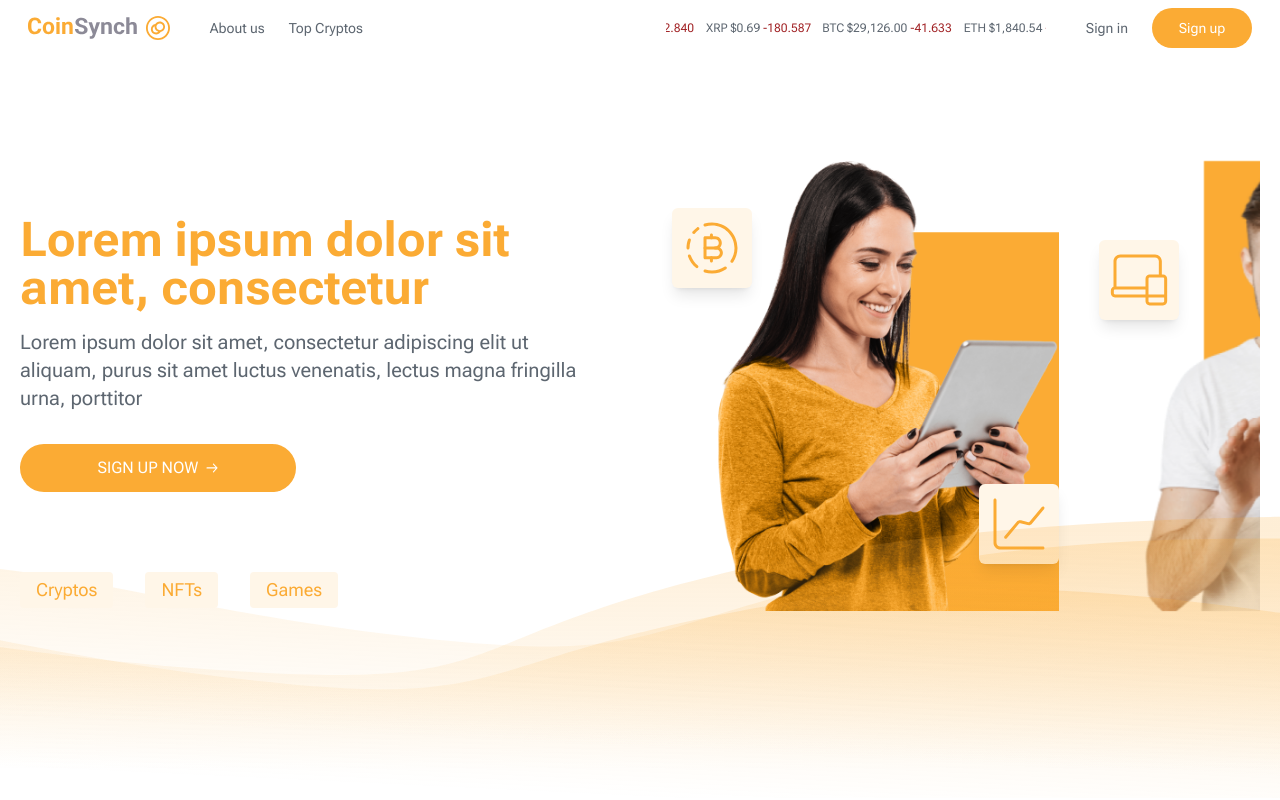
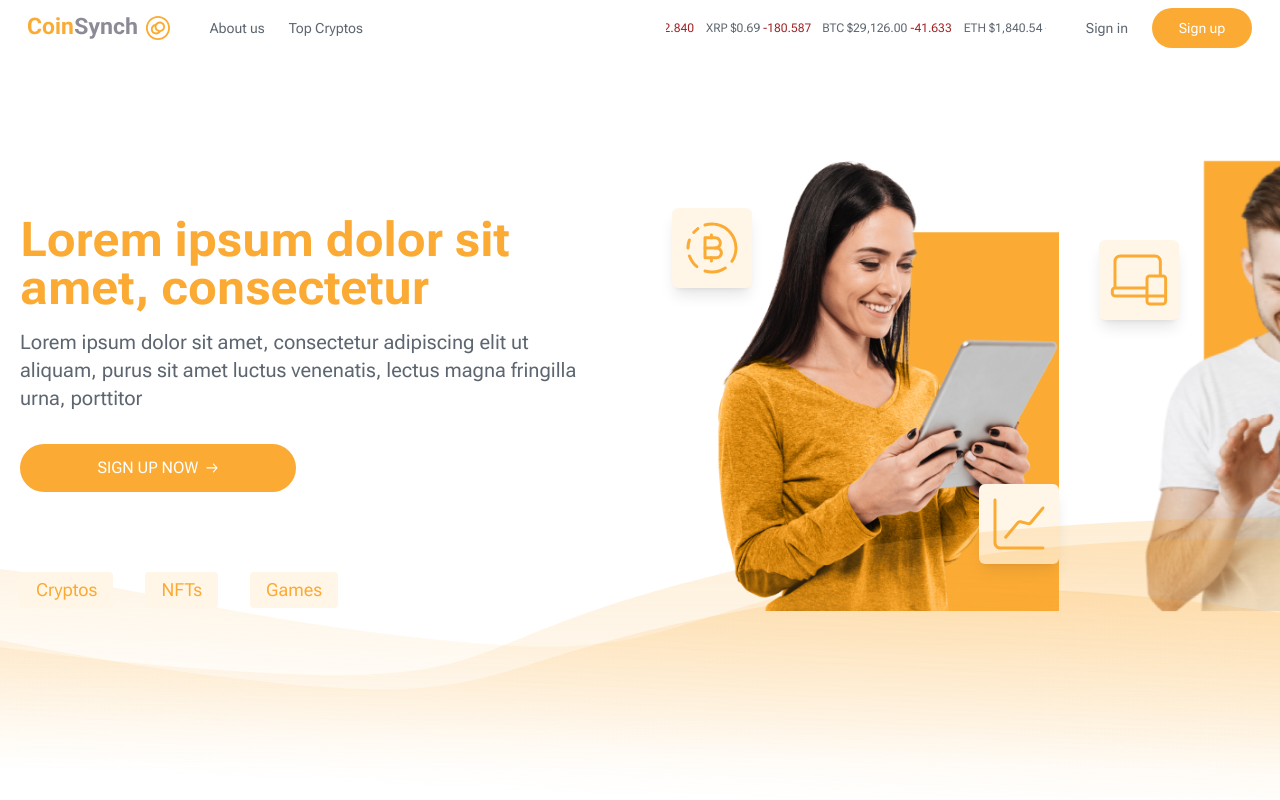
Before and after one commit to kellcrivelaroo/coinsynch, a Next.js app: page / in a window 1280 px wide. Shown: the top 800 px of the page. Built offline with nearby package versions, Linux system fonts and the light colour scheme; no server answers.

Commit message:
fix: layout bug

```diff
--- a/src/app/page.tsx
+++ b/src/app/page.tsx
@@ -8,7 +8,7 @@ import TopCryptos from '@/components/TopCryptos/TopCryptos'
 
 export default function Home() {
   return (
-    <main className="flex w-full flex-col items-center">
+    <main className="flex w-full flex-col items-center overflow-x-hidden">
       <Header />
       <SignInDialog />
       <Hero />
--- a/src/components/Hero/Hero.tsx
+++ b/src/components/Hero/Hero.tsx
@@ -5,7 +5,7 @@ export default function Hero() {
   return (
     <>
       <section
-        className="defaultContainer relative mb-[160px] w-full overflow-x-hidden px-4 pt-14 md:mb-[247px] md:px-0
+        className="defaultContainer relative mb-[160px] w-full px-4 pt-14 md:mb-[247px] md:px-0
     md:pt-16 lg:mb-0 lg:min-h-[calc(100vh_-_20px)] lg:pt-40"
       >
         <div className="flex w-full gap-16">
```
